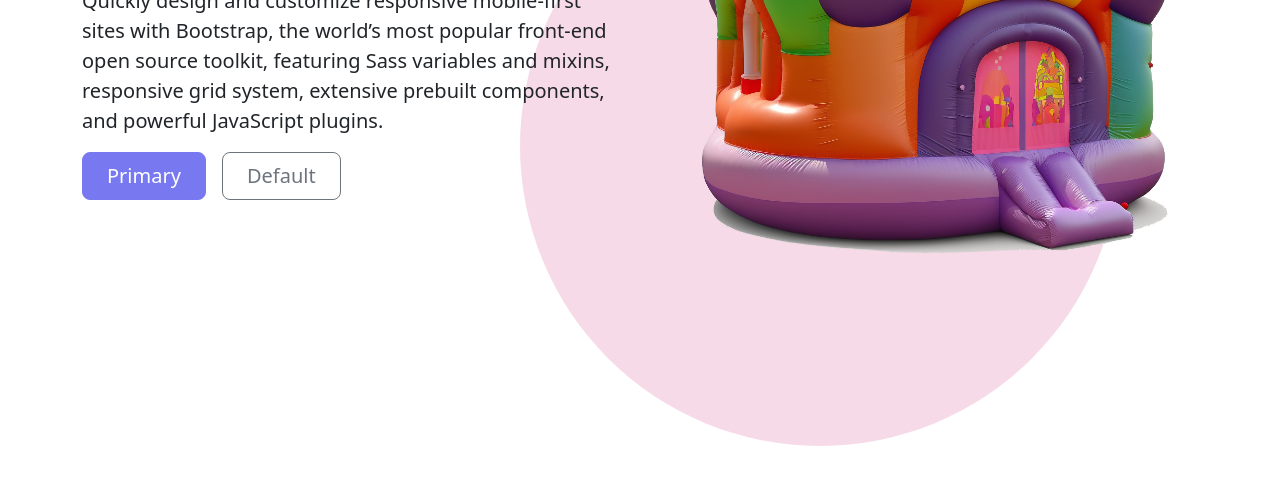
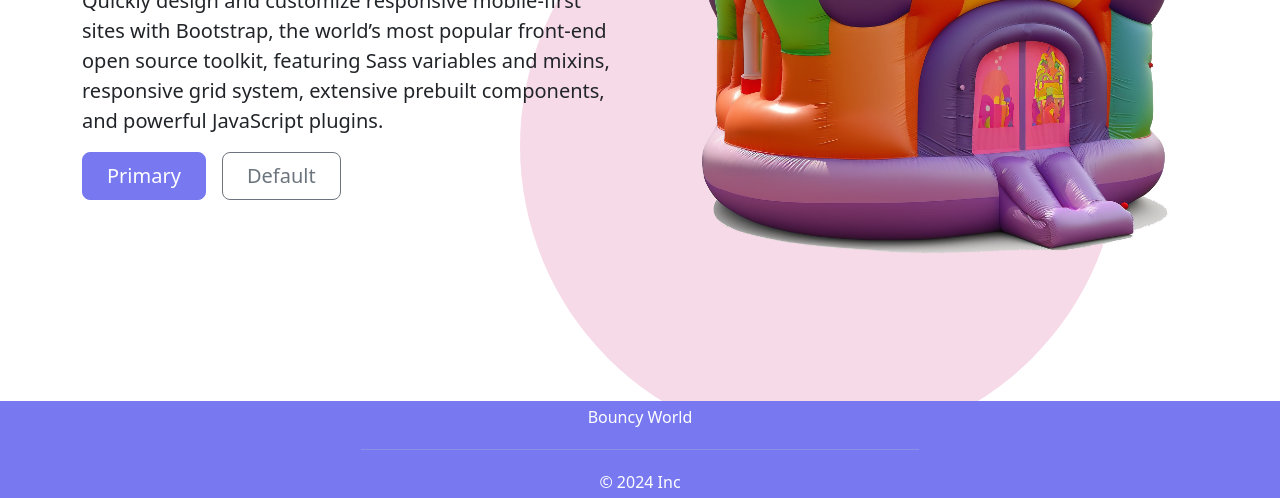
Before and after one commit to esplanadeA/Bouncy_world_infor, a website: page index.html in a window 1280 px wide. Shown: the part 302-800 px from the top of the page. Drawn offline with nearby package versions, Linux system fonts and the light colour scheme.

Commit message:
ihfooter update

```diff
--- a/css/index.css
+++ b/css/index.css
@@ -41,3 +41,19 @@ overflow: hidden;
    height: 100vh;
 
 }
+
+ .footer {
+      position: fixed;
+      bottom: 0;
+      width: 100%;
+      background-color: #f8f9fa; /* Change to match your desired footer background color */
+      padding: 10px 0; /* Adjust the padding as needed */
+      text-align: center;
+      z-index: 1000; /* Ensure footer stays above other content */
+    }
+
+     .line {
+      border-top: 1px solid #ccc; /* Change the color and style of the line as needed */
+      width: 50%; /* Adjust the width of the line */
+      margin: 20px auto; /* Center the line horizontally and add spacing */
+    }
--- a/index.html
+++ b/index.html
@@ -265,7 +265,7 @@
          </div>
       </div>
       <!-- Contact 3 - Bootstrap contact-->
-      <section class="bg-light py-3 py-md-5">
+      <div class="bg-light py-3 py-md-5">
         <div class="container">
           <div class="row gy-3 gy-md-4 gy-lg-0 align-items-md-center">
             <div class="col-12 col-lg-6">
@@ -454,34 +454,19 @@
             </div>
           </div>
         </div>
-      </section>
+      </div>
     </div>
 
     <!-- footer -->
-    <footer class="d-flex flex-wrap justify-content-between align-items-center py-3 my-4 border-top">
-      <div class="col-md-4 d-flex align-items-center">
-        <a href="/" class="mb-3 me-2 mb-md-0 text-body-secondary text-decoration-none lh-1">
-          <svg class="bi" width="30" height="24"><use xlink:href="#bootstrap"></use></svg>
-        </a>
-        <span class="mb-3 mb-md-0 text-body-secondary">© 2024 Company, Inc</span>
-      </div>
+<footer class="footer bg-primary mt-auto h-auto py-1 bg-light">
+  <div class="container">
+        <span class="text-white">Bouncy World</span>
+        <hr class="line">
+        <span class="mb-3 mb-md-0 text-white ">© 2024 Inc</span>
 
-      <ul class="nav col-md-4 justify-content-end list-unstyled d-flex">
-        <li class="ms-3">
-          <a class="text-body-secondary" href="#"
-            ><svg class="bi" width="24" height="24"><use xlink:href="#twitter"></use>
-            </svg></a>
-        </li>
-        <li class="ms-3">
-          <a class="text-body-secondary" href="#"
-            ><svg class="bi" width="24" height="24"><use xlink:href="#instagram"></use></svg></a>
-        </li>
-        <li class="ms-3">
-          <a class="text-body-secondary" href="#"
-            ><svg class="bi" width="24" height="24"><use xlink:href="#facebook"></use></svg></a>
-        </li>
-      </ul>
-    </footer>
+  </div>
+</footer>
+
 
    <script src="https://code.jquery.com/jquery-3.3.1.slim.min.js" integrity="sha384-q8i/X+965DzO0rT7abK41JStQIAqVgRVzpbzo5smXKp4YfRvH+8abtTE1Pi6jizo" crossorigin="anonymous"></script>
 <script src="https://cdn.jsdelivr.net/npm/popper.js@1.14.7/dist/umd/popper.min.js" integrity="sha384-UO2eT0CpHqdSJQ6hJty5KVphtPhzWj9WO1clHTMGa3JDZwrnQq4sF86dIHNDz0W1" crossorigin="anonymous"></script>
```
